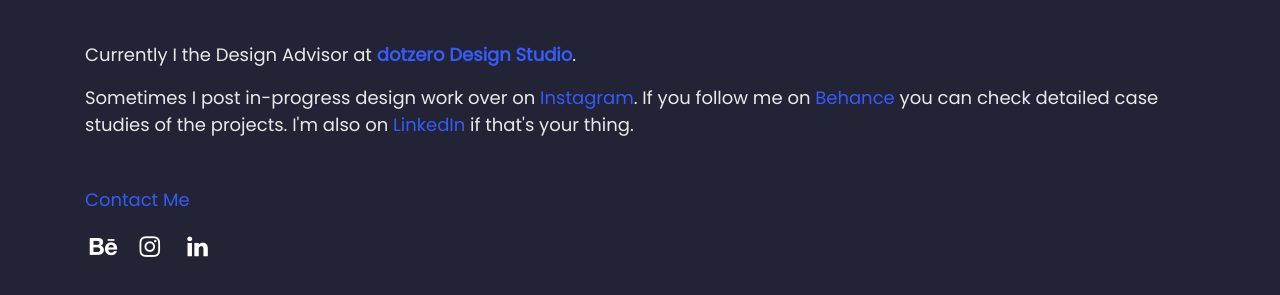
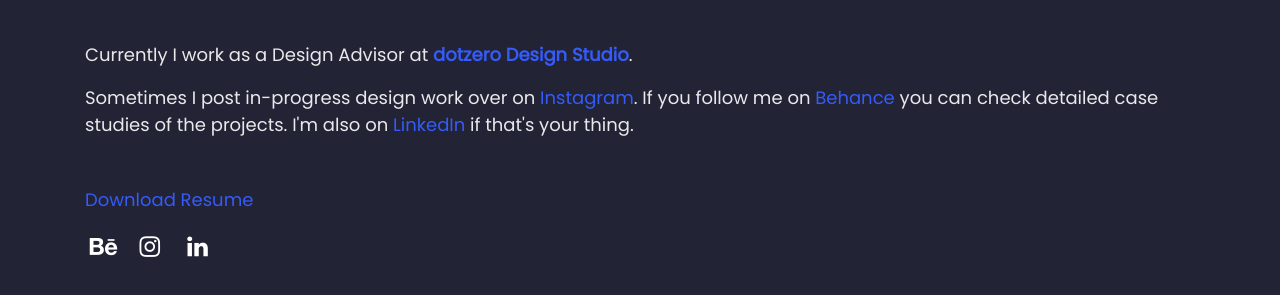
Before and after one commit to sagarssabat/dotzero-static, a plain HTML site: page index.html in a window 1280 px wide. Shown: the part 307-602 px from the top of the page. Drawn offline with nearby package versions, Linux system fonts and the light colour scheme.

Commit message:
pdf added

```diff
--- a/index.html
+++ b/index.html
@@ -25,13 +25,13 @@
           <span class="mt-4">I’m <strong data-aos="fade-down">Shailesh Khochare</strong>, a designer.</span>
         </h1>
         <div class="dz-profile">
-          <p>Currently I the Design Advisor at <strong>dotzero Design Studio</strong>.</p>
+          <p>Currently I work as a Design Advisor at <strong>dotzero Design Studio</strong>.</p>
           <p>Sometimes I post in-progress design work over on <a
               href="https://www.instagram.com/studiodotzero/">Instagram</a>. If you follow me on
             <a href="https://www.behance.net/shaileshkhochare/">Behance</a> you can check detailed case studies of the
             projects.
             I'm also on <a href="https://www.linkedin.com/in/shaileshkhochare/">LinkedIn</a> if that's your thing.</p>
-          <p class="mt-5"><a href="">Contact Me</a></p>
+          <p class="mt-5"><a href="./assets/pdf/SK_Resume_21.pdf" download>Download Resume</a></p>
         </div>
         <div class="dz-social">
           <a href="https://www.behance.net/shaileshkhochare/" class="icon-behance" target="_blank"></a>
```
Also changed, not shown: 1 other file.
